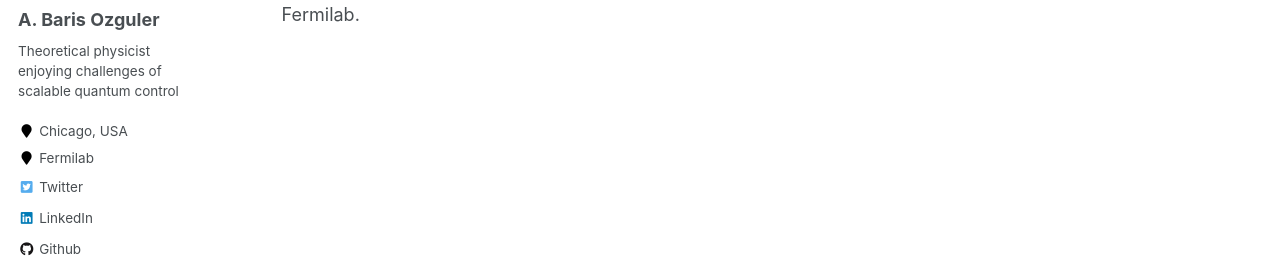
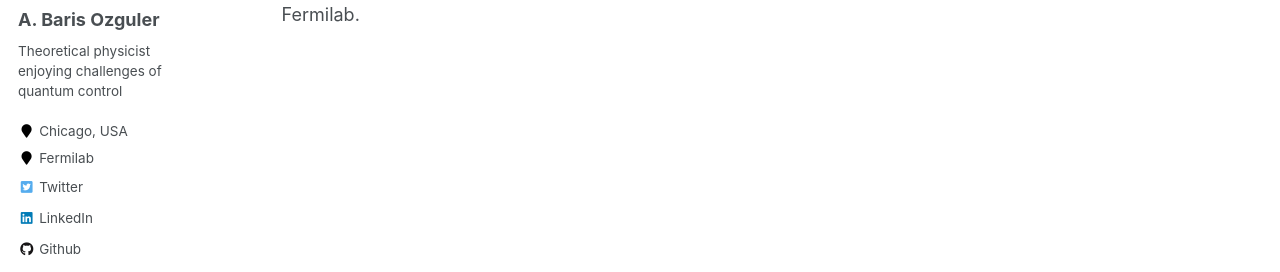
Before and after one commit to relugzosiraba/relugzosiraba.github.io, a Jekyll site: the page built from _pages/about.md, in a window 1280 px wide. Shown: the part 294-566 px from the top of the page. Built offline with Jekyll 4.4.1, drawn with Linux system fonts in a browser that asks for light colours.

Commit message:
Update _config.yml

```diff
--- a/_config.yml
+++ b/_config.yml
@@ -82,7 +82,7 @@ analytics:
 author:
   name             : "A. Baris Ozguler"
   avatar           : "me.jpeg"
-  bio              : "Theoretical physicist enjoying challenges of scalable quantum control"
+  bio              : "Theoretical physicist enjoying challenges of quantum control"
   location         : "Chicago, USA"
   employer         : "Fermilab"
   pubmed           : #"https://www.ncbi.nlm.nih.gov/pubmed/?term=john+snow"
```
